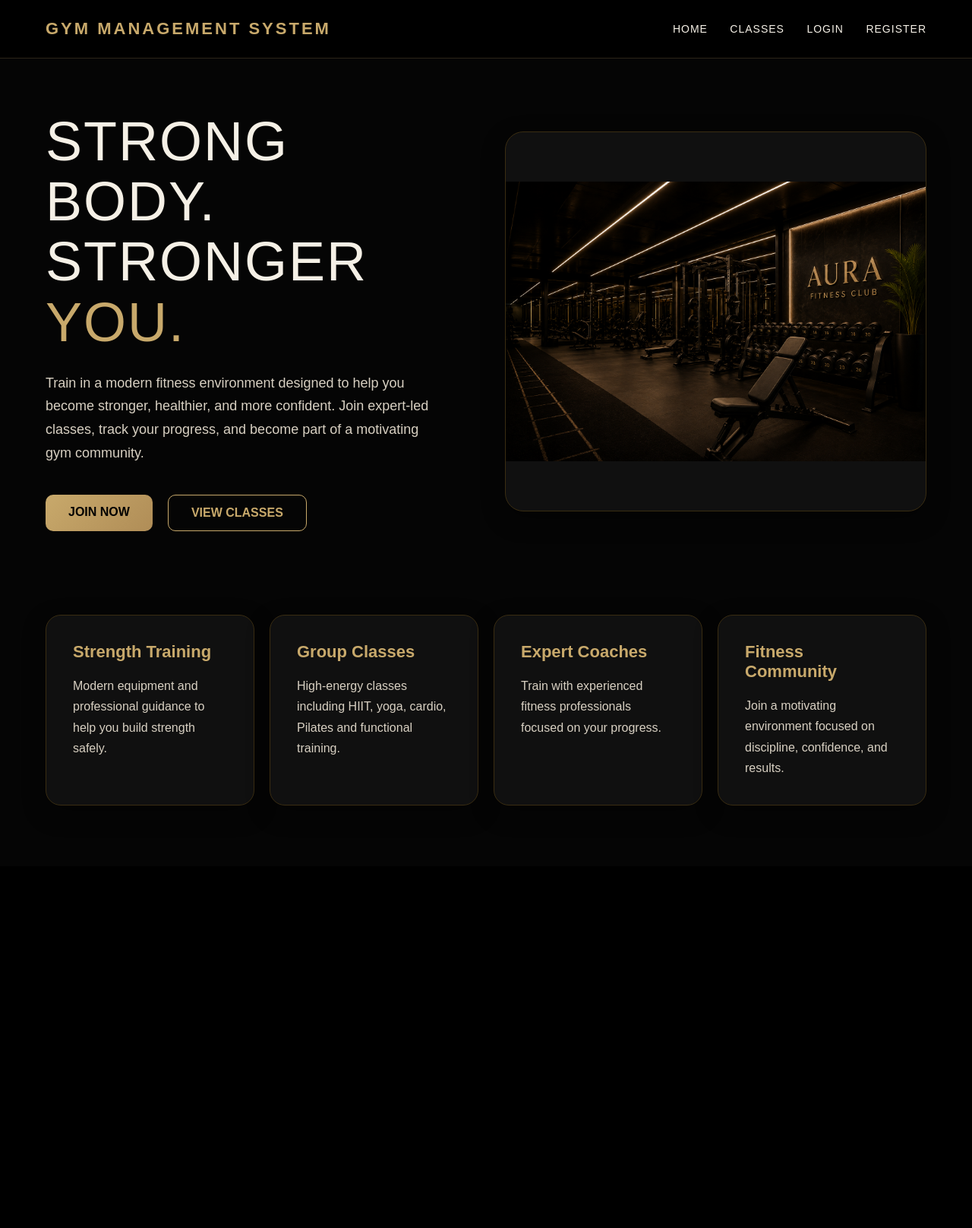
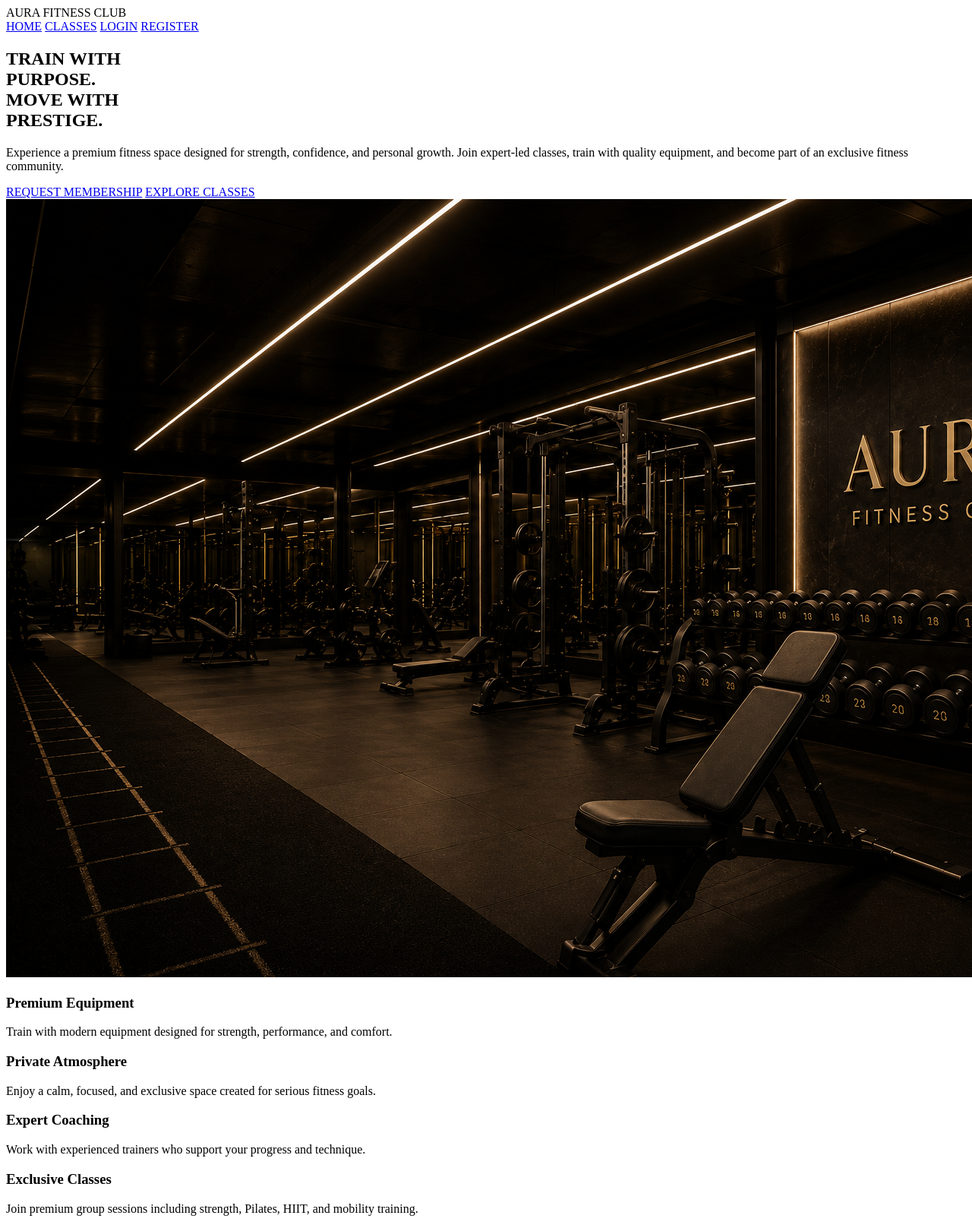
Before and after one commit to ErciliaB/gym_management_system_project, a PHP site: page / in a window 1280 px wide; the page is wider, and only the part inside the window is pictured. Shown: that part at 76% size. Before the commit the page ends 1060 px from the top of that part, so only its background shows below. Run offline with PHP 8.4, Linux system fonts and the light colour scheme.

Commit message:
Modified the css and index.php

```diff
--- a/index.php
+++ b/index.php
@@ -1,13 +1,10 @@
 <!DOCTYPE html>
 <html>
-<head>
-    <title>Gym Management System</title>
-    <link rel="stylesheet" href="style.css">
-</head>
+
 <body>
 
 <header class="navbar">
-    <div class="logo">GYM MANAGEMENT SYSTEM</div>
+    <div class="logo">AURA FITNESS CLUB</div>
 
     <nav class="nav-links">
         <a href="index.php">HOME</a>
@@ -19,17 +16,16 @@
 
 <section class="hero">
     <div>
-        <h1>STRONG BODY.<br>STRONGER <span>YOU.</span></h1>
+        <h1>TRAIN WITH<br><span>PURPOSE.</span><br>MOVE WITH<br><span>PRESTIGE.</span></h1>
 
         <p>
-            Train in a modern fitness environment designed to help you become stronger,
-            healthier, and more confident. Join expert-led classes, track your progress,
-            and become part of a motivating gym community.
+            Experience a premium fitness space designed for strength, confidence, and personal growth.
+            Join expert-led classes, train with quality equipment, and become part of an exclusive fitness community.
         </p>
 
         <div class="hero-buttons">
-            <a href="register.php" class="btn">JOIN NOW</a>
-            <a href="classes.php" class="btn-outline">VIEW CLASSES</a>
+            <a href="register.php" class="btn">REQUEST MEMBERSHIP</a>
+            <a href="classes.php" class="btn-outline">EXPLORE CLASSES</a>
         </div>
     </div>
 
@@ -40,23 +36,23 @@
 
 <section class="features">
     <div class="feature-card">
-        <h3>Strength Training</h3>
-        <p>Modern equipment and professional guidance to help you build strength safely.</p>
+        <h3>Premium Equipment</h3>
+        <p>Train with modern equipment designed for strength, performance, and comfort.</p>
     </div>
 
     <div class="feature-card">
-        <h3>Group Classes</h3>
-        <p>High-energy classes including HIIT, yoga, cardio, Pilates and functional training.</p>
+        <h3>Private Atmosphere</h3>
+        <p>Enjoy a calm, focused, and exclusive space created for serious fitness goals.</p>
     </div>
 
     <div class="feature-card">
-        <h3>Expert Coaches</h3>
-        <p>Train with experienced fitness professionals focused on your progress.</p>
+        <h3>Expert Coaching</h3>
+        <p>Work with experienced trainers who support your progress and technique.</p>
     </div>
 
     <div class="feature-card">
-        <h3>Fitness Community</h3>
-        <p>Join a motivating environment focused on discipline, confidence, and results.</p>
+        <h3>Exclusive Classes</h3>
+        <p>Join premium group sessions including strength, Pilates, HIIT, and mobility training.</p>
     </div>
 </section>
 
```
Also changed, not shown: style.css (+55 -0 lines).
